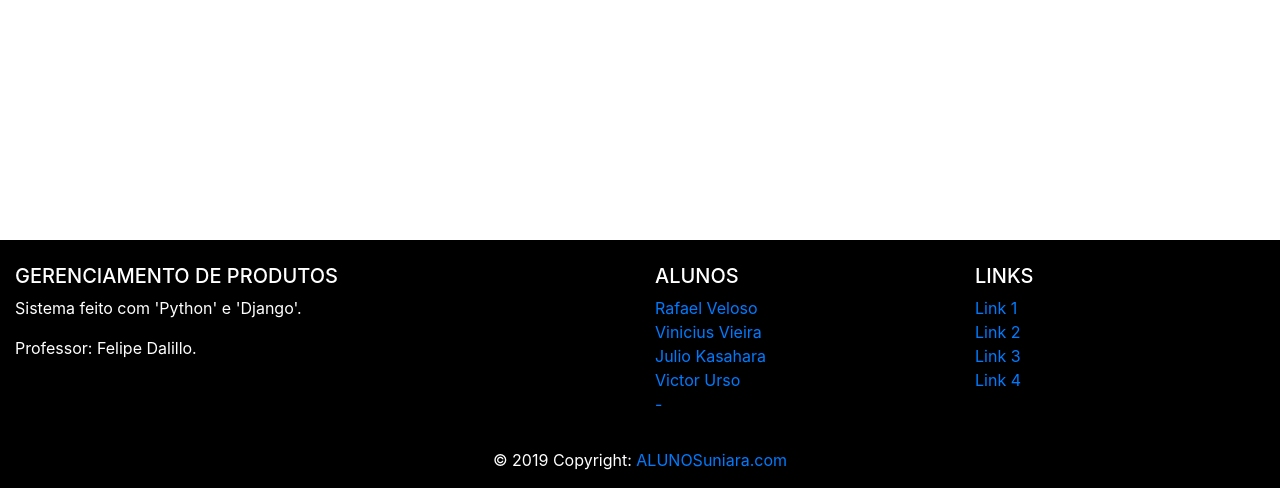
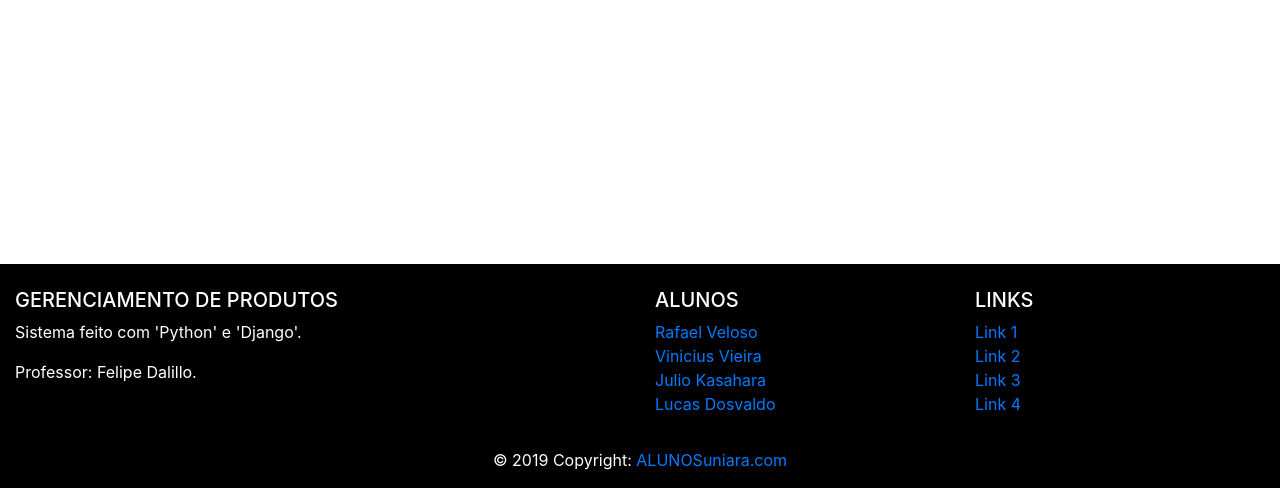
Before and after one commit to adiomachado/crud_produtos, a Django app: page / in a window 1280 px wide. Shown: the part 312-800 px from the top of the page. Run offline with Django 3.2, Linux system fonts and the light colour scheme; data comes from the database, SQL or seed files in the repository; some libraries are stand-ins or nearby versions.

Commit message:
first commit crud_produtos

```diff
--- a/products/templates/base.html
+++ b/products/templates/base.html
@@ -92,10 +92,7 @@
                         <a href="#">Julio Kasahara</a>
                     </li>
                     <li>
-                        <a href="#">Victor Urso</a>
-                    </li>
-                    <li>
-                        <a href="#">-</a>
+                        <a href="#">Lucas Dosvaldo</a>
                     </li>
                 </ul>
 
--- a/products/templates/base2.html
+++ b/products/templates/base2.html
@@ -98,10 +98,7 @@
                         <a href="#">Julio Kasahara</a>
                     </li>
                     <li>
-                        <a href="#">Victor Urso</a>
-                    </li>
-                    <li>
-                        <a href="#">-</a>
+                        <a href="#">Lucas Dosvaldo</a>
                     </li>
                 </ul>
 
```
